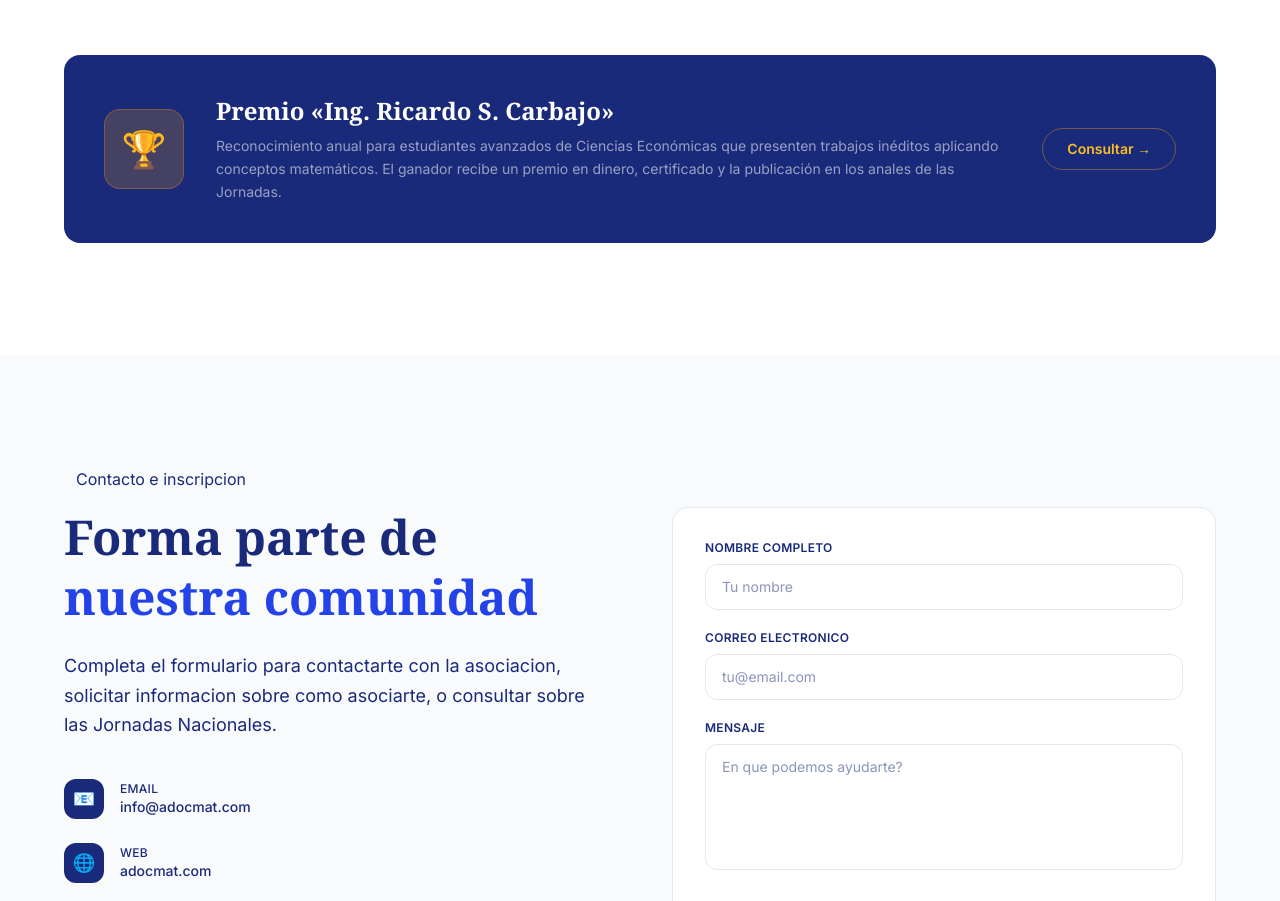
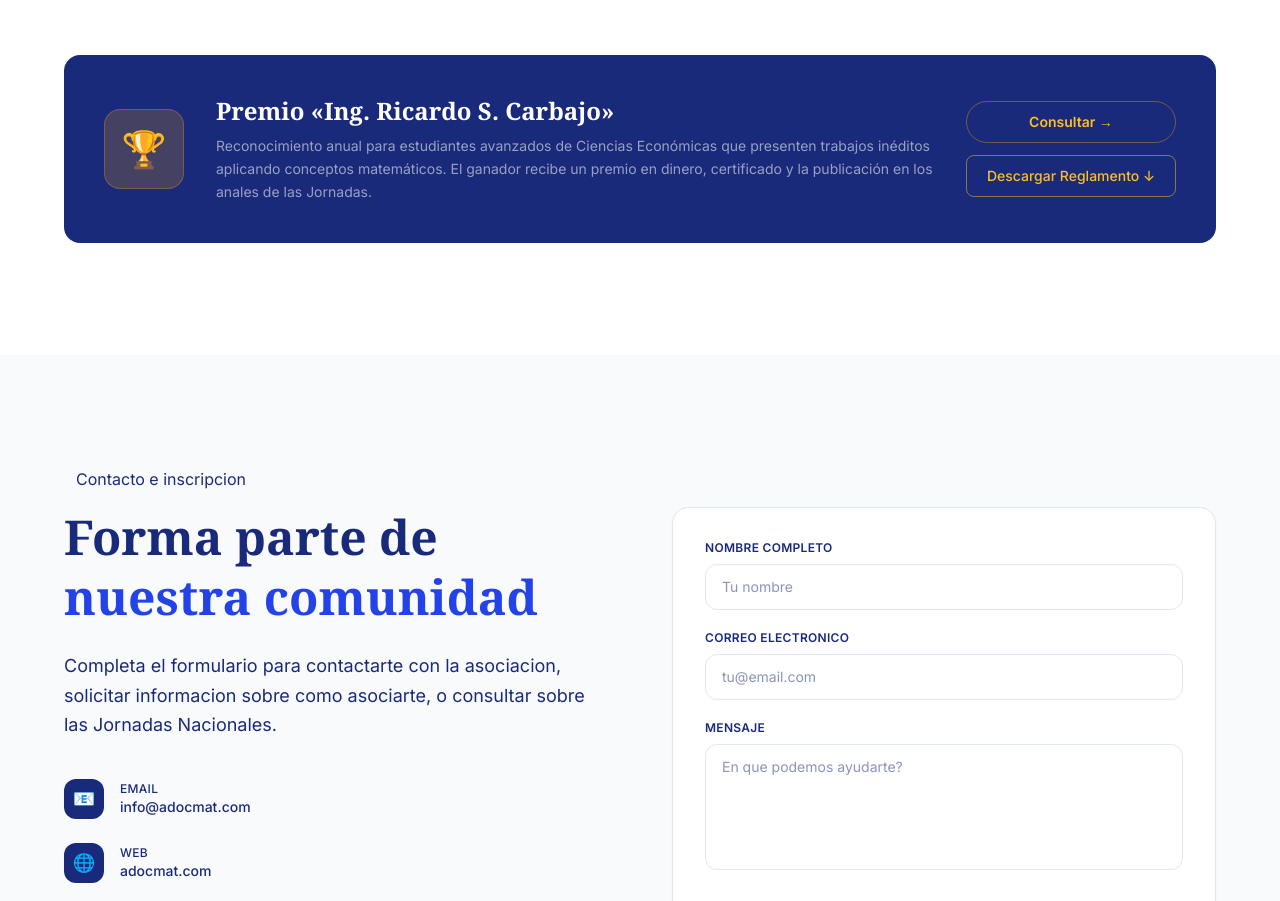
Before and after one commit to Joakoali/Adocmat, a React (Vite) app: page / in a window 1280 px wide. Shown: the part 4190-5091 px from the top of the page. Built offline with nearby package versions, Linux system fonts and the light colour scheme; no server answers; the database is empty.

Commit message:
feat: add Reglamento download button in Premio section

```diff
--- a/src/components/Autoridades.tsx
+++ b/src/components/Autoridades.tsx
@@ -140,14 +140,23 @@ export default function Autoridades() {
               la publicación en los anales de las Jornadas.
             </p>
           </div>
+          <div className="flex flex-col gap-3 shrink-0">
             <LinkButton
               href="#contacto"
               variant="goldBorder"
               size="md"
-            className="shrink-0 whitespace-nowrap"
+              className="whitespace-nowrap"
             >
               Consultar →
             </LinkButton>
+            <a
+              href="/ReglamentoPremio.pdf"
+              download
+              className="inline-flex items-center justify-center gap-2 border border-gold-400/50 text-gold-400 hover:bg-gold-400/10 text-sm font-medium px-5 py-2.5 rounded-lg transition-colors whitespace-nowrap"
+            >
+              Descargar Reglamento ↓
+            </a>
+          </div>
         </div>
       </div>
     </section>
```
Lines whose indentation alone changed are shown as unchanged.
